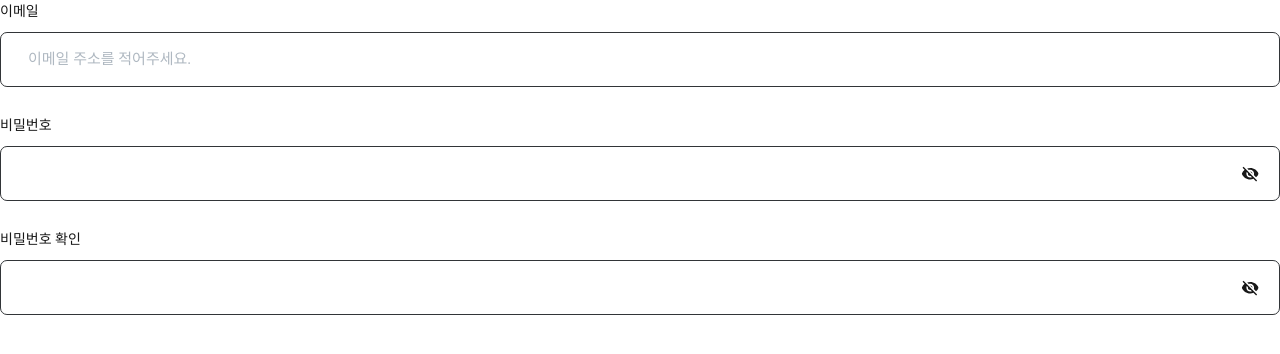
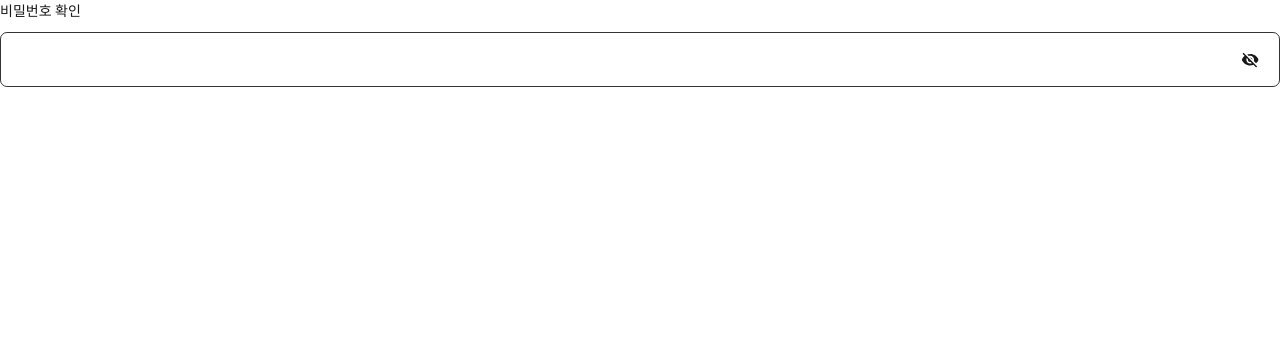
Before and after one commit to TeamLearningFlow/LearningFlow-FE, a Next.js app: page /components/inputPwCheck in a window 1280 px wide. Shown: the top 354 px of the page. Built offline with nearby package versions, Linux system fonts and the light colour scheme.

Commit message:
style: 회원가입 페이지 스타일 수정

```diff
--- a/src/pages/components/inputPwCheck.tsx
+++ b/src/pages/components/inputPwCheck.tsx
@@ -27,7 +27,6 @@ const Input = styled.input`
   border: none;
   outline: none;
   font-size: 15px;
-  font-family: Pretendard;
   padding-right: 40px;
   margin-left: 15px;
   overflow: hidden;
@@ -53,29 +52,12 @@ const IconWrapper = styled.div`
 const Label = styled.label`
   display: block;
   margin-bottom: 12px;
-  font-family: Pretendard;
   font-size: 14px;
   color: #181818;
 `;
 
-const InputBox: React.FC = () => {
+const InputPwCheck: React.FC = () => {
   return (
-    <div>
-      <div>
-        <Label htmlFor="email">이메일</Label>
-        <InputWrapper>
-          <Input type="email" placeholder="이메일 주소를 적어주세요." />
-        </InputWrapper>
-      </div>
-      <div>
-        <Label htmlFor="password">비밀번호</Label>
-        <InputWrapper>
-          <Input type="password" placeholder="" />
-          <IconWrapper>
-            <Image src={invisibleicon} alt="invisibleicon" />
-          </IconWrapper>
-        </InputWrapper>
-      </div>
     <div>
       <Label htmlFor="password-check">비밀번호 확인</Label>
       <InputWrapper>
@@ -85,8 +67,7 @@ const InputBox: React.FC = () => {
         </IconWrapper>
       </InputWrapper>
     </div>
-    </div>
   );
 };
 
-export default InputBox;
+export default InputPwCheck;
--- a/src/pages/components/signupAuthButton.tsx
+++ b/src/pages/components/signupAuthButton.tsx
@@ -31,7 +31,11 @@ const SignupAuthButton: React.FC<SignupAuthButtonProps> = ({
   disabled,
   onClick,
 }) => {
-  return <Button disabled={disabled} onClick={onClick}>{text}</Button>;
+  return (
+    <Button disabled={disabled} onClick={onClick}>
+      {text}
+    </Button>
+  );
 };
 
 export default SignupAuthButton;
--- a/src/pages/login.tsx
+++ b/src/pages/login.tsx
@@ -1,6 +1,7 @@
 import React from 'react';
 import styled from 'styled-components';
-import InputBox from './components/input';
+import InputEmail from './components/inputEmail';
+import InputPw from './components/inputPw';
 import LeftUI from './components/leftUI';
 import Divider from './components/divider';
 import GoogleAuthButton from './components/googleAuthButton';
--- a/src/pages/signup.tsx
+++ b/src/pages/signup.tsx
@@ -4,7 +4,7 @@ import LeftUI from './components/leftUI';
 import Divider from './components/divider';
 import GoogleAuthButton from './components/googleAuthButton';
 import SignupAuthButton from './components/signupAuthButton';
-import InputEmail from './components/signupInputEmail';
+import SignupInputEmail from './components/signupInputEmail';
 import SignupInputPw from './components/signupInputPw';
 import InputPwCheck from './components/inputPwCheck';
 import TopLogo from './components/topLogo_light';
@@ -73,7 +73,7 @@ const SignupPage: React.FC = () => {
               <h2 style={{ textAlign: 'center', marginTop: '30px' }}>
                 회원가입
               </h2>
-              <InputEmail setIsEmailValid={setIsEmailValid} />
+              <SignupInputEmail setIsEmailValid={setIsEmailValid} />
               <SignupInputPw
                 setPassword={setPassword}
                 setIsPasswordValid={setIsPasswordValid}
```
Also changed, not shown: src/pages/components/signupInputPw.tsx (+5 -5 lines). Lines whose indentation alone changed are shown as unchanged.
